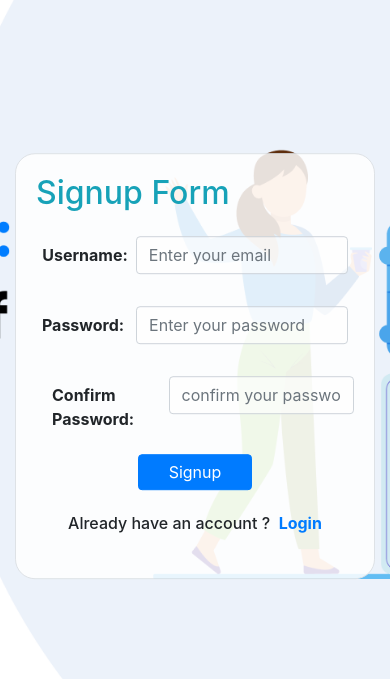
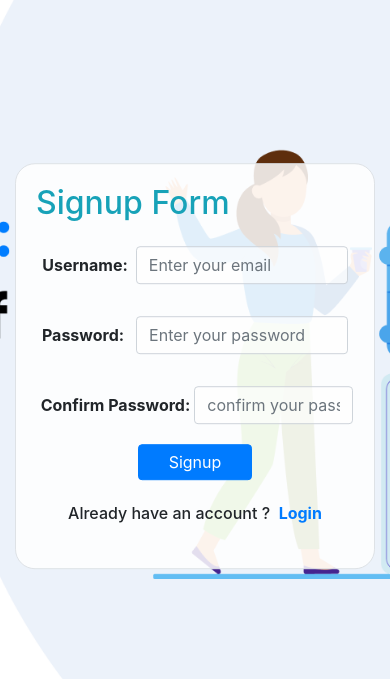
Before and after one commit to Vishnu-Selvaraj/Daily-Water-Intake-Tracker, a Django app: page / in a window 390 px wide. Shown: the part 56-735 px from the top of the page. Run offline with Django 5.2, Linux system fonts and the light colour scheme.

Commit message:
Done some changes in signup template and settings file

```diff
--- a/WaterIntakeProject/settings.py
+++ b/WaterIntakeProject/settings.py
@@ -29,7 +29,7 @@ SECRET_KEY = os.getenv('SECRET_KEY')
 # SECURITY WARNING: don't run with debug turned on in production!
 DEBUG = os.getenv('DEBUG')
 
-ALLOWED_HOSTS = ["*"]
+ALLOWED_HOSTS = ["waterintaketracker-7qhh.onrender.com",'localhost']
 
 
 # Application definition
--- a/waterIntakehomeapp/templates/signupform.html
+++ b/waterIntakehomeapp/templates/signupform.html
@@ -88,12 +88,12 @@
             <div class="form-group d-flex justify-content-center">
               <label
                 for="password"
-                class="col-form-label ml-3 ml-lg-0 mr-2 font-weight-bold"
+                class="col-form-label ml-1 ml-sm-3 ml-lg-0 mr-1 mr-sm-2 font-weight-bold"
                 >Confirm Password:</label
               >
               <input
                 type="password"
-                class="form-control col-7 col-lg-7 mb-1 "
+                class="form-control col-6 col-sm-7 col-lg-7 mb-1"
                 name="password2"
                 id="password"
                 placeholder="confirm your password"
```
